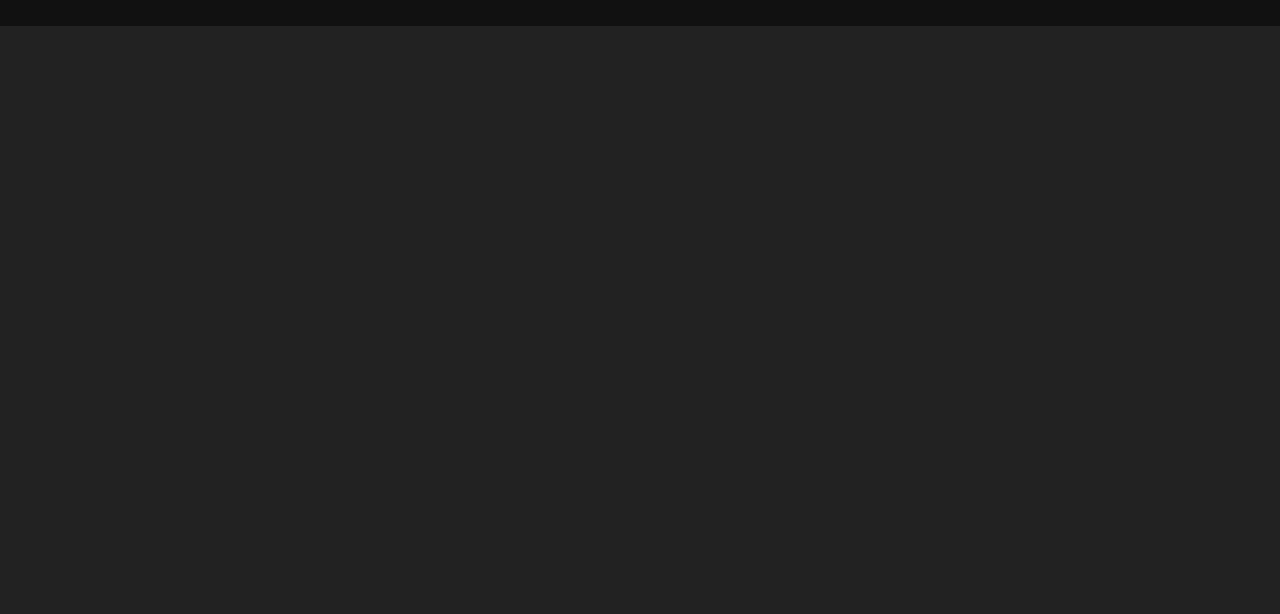
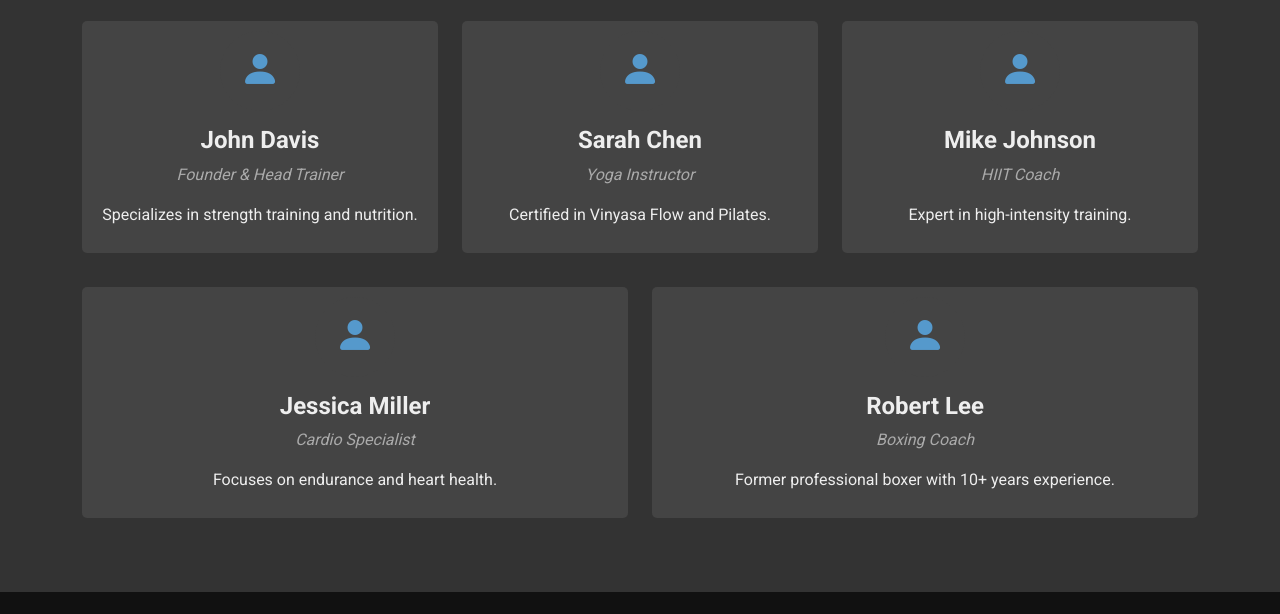
Before and after one commit to freed-man/mp1-gym, a plain HTML site: page about.html in a window 1280 px wide. Shown: the part 1215-1829 px from the top of the page. Before the commit the page ends 1241 px from the top, so only its background shows below. Drawn offline with nearby package versions, Linux system fonts and the light colour scheme.

Commit message:
updated about.html
added teams section with profiles

```diff
--- a/about.html
+++ b/about.html
@@ -135,6 +135,72 @@
                 </div>
             </div>
         </section>
+
+        <!-- our team -->
+        <section class="main-content">
+            <div class="container">
+                <div class="row">
+                    <div class="col-12 text-center mb-4">
+                        <h3>Our Team</h3>
+                    </div>
+
+                    <div class="col-md-4 mb-4">
+                        <div class="value-item text-center">
+                            <div class="team-avatar">
+                                <i class="bi bi-person-fill"></i>
+                            </div>
+                            <h4>John Davis</h4>
+                            <p class="team-role">Founder & Head Trainer</p>
+                            <p>Specializes in strength training and nutrition.</p>
+                        </div>
+                    </div>
+
+                    <div class="col-md-4 mb-4">
+                        <div class="value-item text-center">
+                            <div class="team-avatar">
+                                <i class="bi bi-person-fill"></i>
+                            </div>
+                            <h4>Sarah Chen</h4>
+                            <p class="team-role">Yoga Instructor</p>
+                            <p>Certified in Vinyasa Flow and Pilates.</p>
+                        </div>
+                    </div>
+
+                    <div class="col-md-4 mb-4">
+                        <div class="value-item text-center">
+                            <div class="team-avatar">
+                                <i class="bi bi-person-fill"></i>
+                            </div>
+                            <h4>Mike Johnson</h4>
+                            <p class="team-role">HIIT Coach</p>
+                            <p>Expert in high-intensity training.</p>
+                        </div>
+                    </div>
+
+                    <div class="col-md-6 mb-4">
+                        <div class="value-item text-center">
+                            <div class="team-avatar">
+                                <i class="bi bi-person-fill"></i>
+                            </div>
+                            <h4>Jessica Miller</h4>
+                            <p class="team-role">Cardio Specialist</p>
+                            <p>Focuses on endurance and heart health.</p>
+                        </div>
+                    </div>
+
+                    <div class="col-md-6 mb-4">
+                        <div class="value-item text-center">
+                            <div class="team-avatar">
+                                <i class="bi bi-person-fill"></i>
+                            </div>
+                            <h4>Robert Lee</h4>
+                            <p class="team-role">Boxing Coach</p>
+                            <p>Former professional boxer with 10+ years experience.</p>
+                        </div>
+                    </div>
+                </div>
+            </div>
+        </section>
     </main>
 
     <!-- footer -->
--- a/assets/css/style.css
+++ b/assets/css/style.css
@@ -150,6 +150,23 @@ h1, h2, h3, h4, h5, h6 {
   color: #FF0000;
 }
 
+/* team member profile avatars */
+.team-avatar {
+  width: 80px;
+  height: 80px;
+  background-color: #444;
+  border-radius: 50%;
+  margin: 0 auto 15px;
+  display: flex;
+  align-items: center;
+  justify-content: center;
+}
+
+.team-avatar i {
+  font-size: 40px;
+  color: #5599cc;
+}
+
 /* image placeholders */
 .image-placeholder {
   height: 250px;
@@ -245,6 +262,12 @@ h1, h2, h3, h4, h5, h6 {
   margin-right: 5px;
 }
 
+/* team role styling */
+.team-role {
+  font-style: italic;
+  color: #aaa;
+}
+
 /* mobile view adjustments */
 @media (max-width: 768px) {
   .main-content {
```
